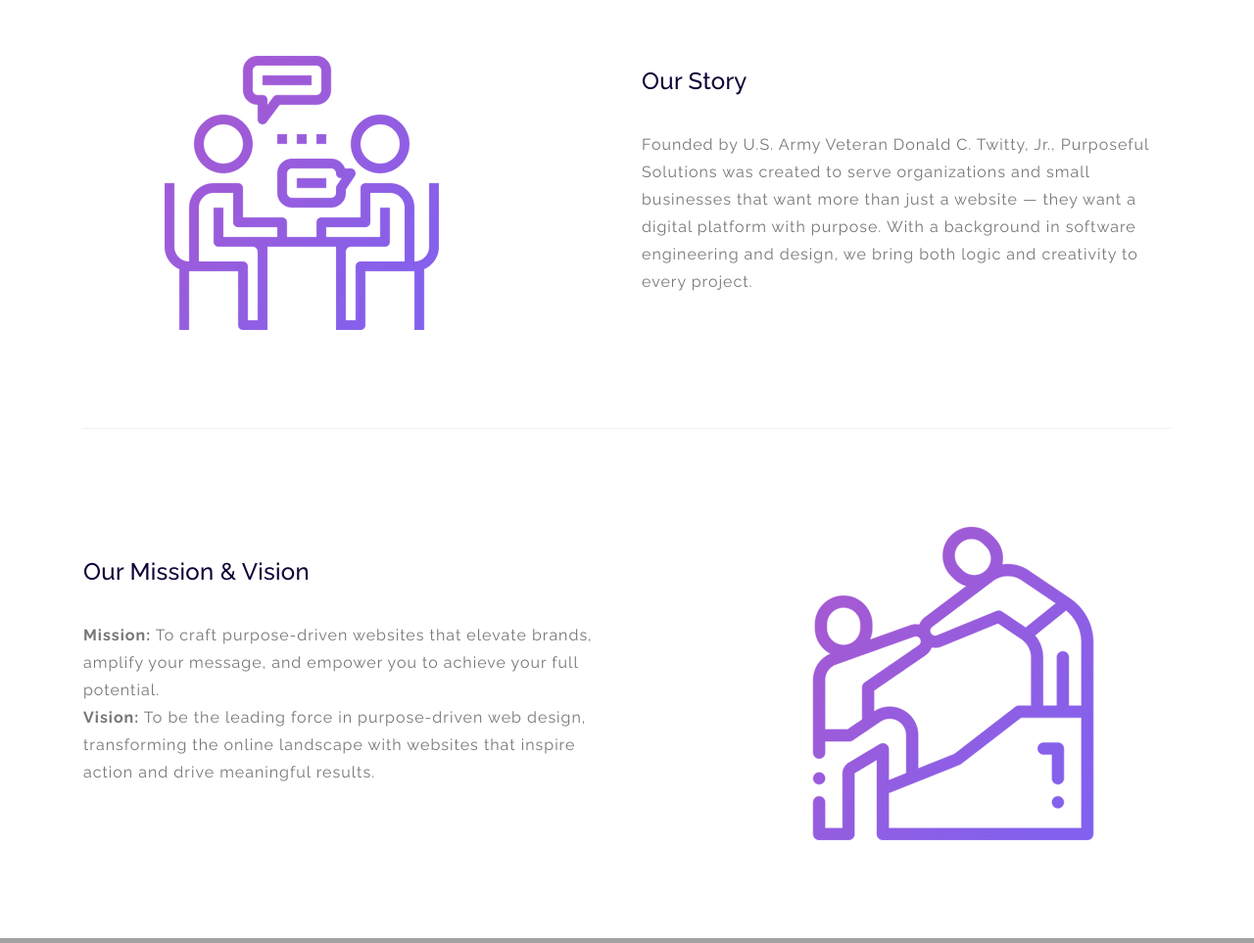
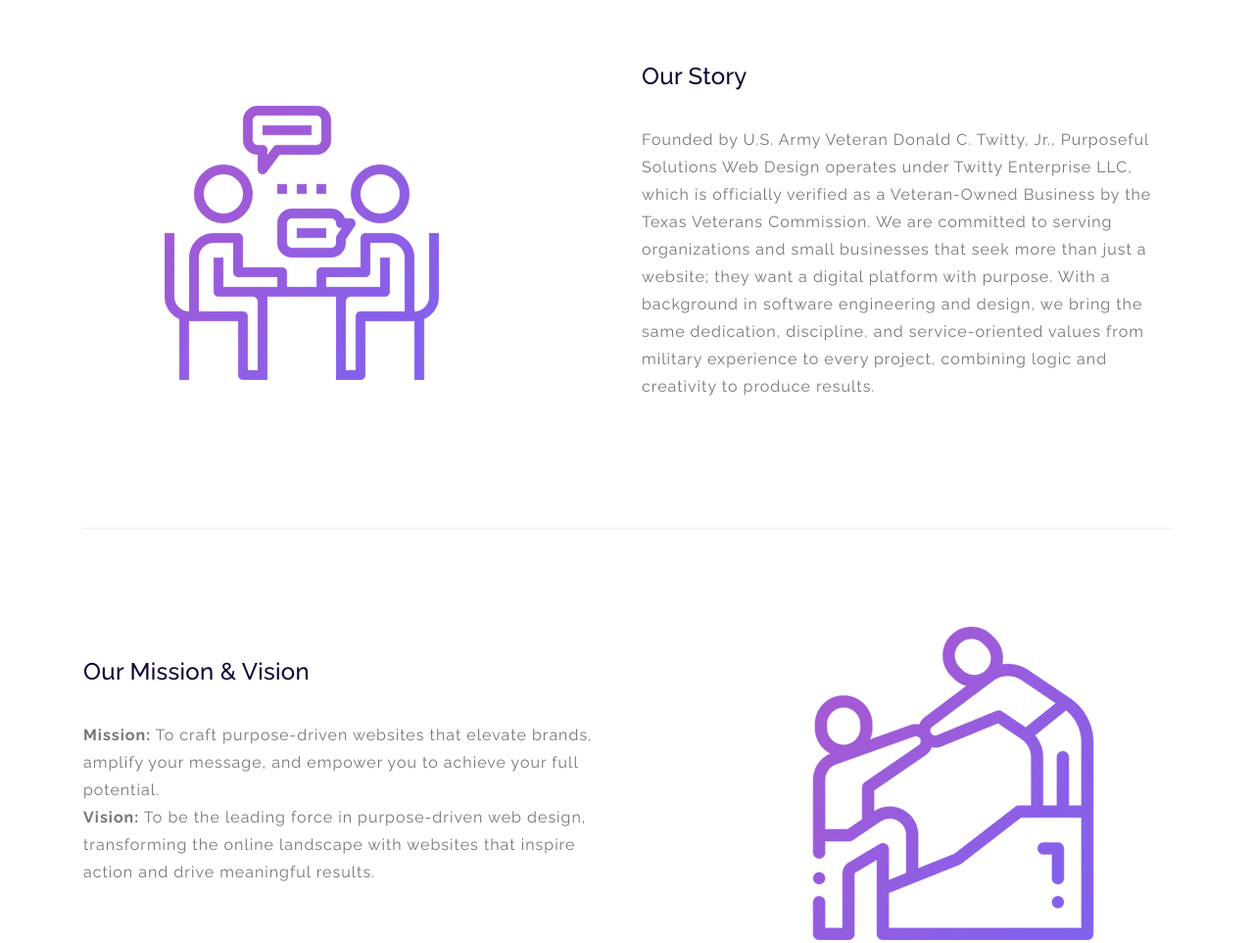
Before and after one commit to donaldtwitty/New_PSWD, a plain HTML site: page index.html in a window 1280 px wide. Shown: the part 920-1883 px from the top of the page at 98% size. Drawn offline with Linux system fonts and the light colour scheme; grey boxes are pictures that could not be loaded.

Commit message:
added TVC to site

```diff
--- a/index.html
+++ b/index.html
@@ -204,10 +204,7 @@
                     <h2 class="section-title">Our Story</h2>
                 </div>
                 <div class="left-text">
-                    <p>Founded by U.S. Army Veteran Donald C. Twitty, Jr., Purposeful Solutions was created to serve
-                        organizations and small businesses that want more than just a website — they want a digital
-                        platform with purpose. With a background in software engineering and design, we bring both logic
-                        and creativity to every project.</p>
+                    <p>Founded by U.S. Army Veteran Donald C. Twitty, Jr., Purposeful Solutions Web Design operates under Twitty Enterprise LLC, which is officially verified as a Veteran-Owned Business by the Texas Veterans Commission. We are committed to serving organizations and small businesses that seek more than just a website; they want a digital platform with purpose. With a background in software engineering and design, we bring the same dedication, discipline, and service-oriented values from military experience to every project, combining logic and creativity to produce results.</p>
                 </div>
             </div>
         </div>
@@ -638,6 +635,10 @@
         </div>
         <div class="row">
             <div class="col-lg-12">
+                <div style="text-align: center; margin-bottom: 20px;">
+                    <img src="New_PSWD/assets/images/VEP_VOB_LOGO.png" alt="Veteran-Owned Business" style="height: 80px; margin-bottom: 5px; margin-top: 10px;">
+                    <p style="color: #fff; font-size: 12px; margin: 0;">Purposeful Solutions Web Design is a DBA of Twitty Enterprise LLC, proudly recognized as a Veteran-Owned Business by the Texas Veterans Commission.</p>
+                </div>
                 <p class="copyright">Copyright &copy; 2025 Purposeful Solutions Web Design</p>
             </div>
         </div>
```
Also changed, not shown: New_PSWD/assets/images/VEP_VOB_LOGO.png (added).
